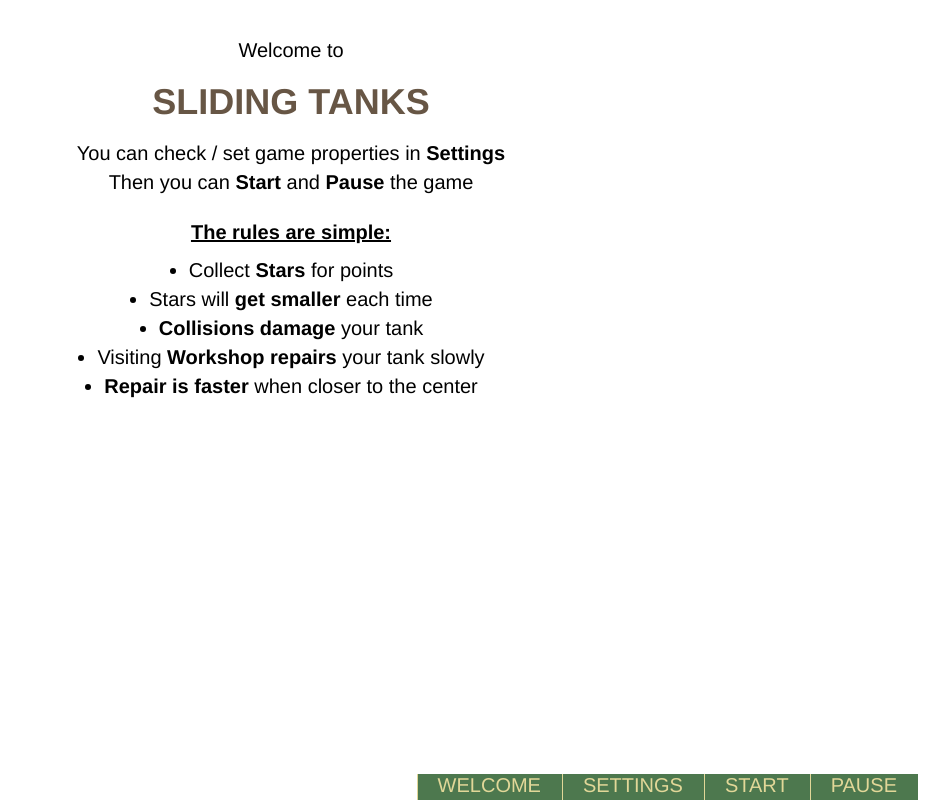
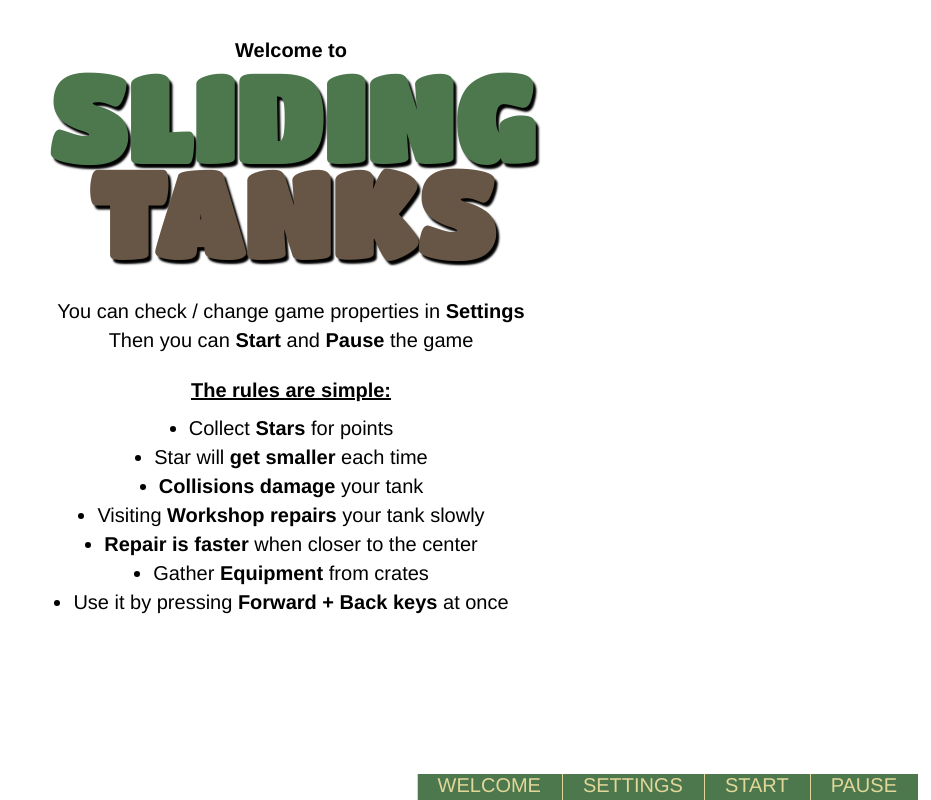
Before and after one commit to MarcinOstaszewski/sliding-tanks, a React (Create React App) app: page / in a window 1280 px wide. Shown: the whole page, without its empty margins (349-1280 px from the left). Built offline with nearby package versions, Linux system fonts and the light colour scheme.

Commit message:
improve Welcome screen

```diff
--- a/src/App.css
+++ b/src/App.css
@@ -1,20 +1,32 @@
+@import url('https://fonts.googleapis.com/css2?family=Titan+One&display=swap');
+
 .App {
     width: 100vw;
     height: 100vh;
     overflow-x: hidden;
     overflow-y: hidden;
 }
+
 html {
     box-sizing: border-box;
     font-size: 20px;
     position: relative;
 }
-body, h1, h2, h3, p, ol, ul {
+
+body,
+h1,
+h2,
+h3,
+p,
+ol,
+ul {
     font-weight: normal;
     font-family: 'Franklin Gothic Medium', 'Arial Narrow', Arial, sans-serif;
     margin: 0;
     padding: 0;
 }
-ol, ul {
+
+ol,
+ul {
     list-style: none;
 }
--- a/src/components/GameStateView/Welcome.Styled.jsx
+++ b/src/components/GameStateView/Welcome.Styled.jsx
@@ -1,6 +1,6 @@
 import styled from 'styled-components';
 import {
-    // coloursPalette,
+    coloursPalette,
     basicStyles,
     headers
 } from '../../helpers/stylesCommons';
@@ -8,9 +8,19 @@ import {
 const WelcomeStyled = styled.div`
     ${basicStyles}
     align-items: center;
-    h1 {
+    h1.main-title {
         ${headers.h1}
+        margin: 0px 0px 32px;
+        font-size: 120px;
+        line-height: 96px;
+        font-family: 'Titan One', cursive;
+        text-shadow: 3px 4px 2px black;
+        text-align: center;
+        span {
+            color: ${coloursPalette.primary}
+        }
     }
+
     h2 {
         ${headers.h2}
     }
--- a/src/components/GameStateView/Welcome.jsx
+++ b/src/components/GameStateView/Welcome.jsx
@@ -4,18 +4,21 @@ import WelcomeStyled from './Welcome.Styled';
 export default function Welcome() {
     return (
         <WelcomeStyled>
-            <p>Welcome to</p>
-            <h1>Sliding Tanks</h1>
-            <p>You can check / set game properties in <strong>Settings</strong></p>
+            <p><strong>Welcome to</strong></p>
+            <h1 className="main-title"><span>Sliding</span><br />Tanks</h1>
+
+            <p>You can check / change game properties in <strong>Settings</strong></p>
             <p>Then you can <strong>Start</strong> and <strong>Pause</strong> the game</p>
 
             <h2>The rules are simple:</h2>
             <ul>
                 <li><p>Collect <strong>Stars</strong> for points</p></li>
-                <li><p>Stars will <strong>get smaller</strong> each time</p></li>
+                <li><p>Star will <strong>get smaller</strong> each time</p></li>
                 <li><p><strong>Collisions damage</strong> your tank</p></li>
                 <li><p>Visiting <strong>Workshop repairs</strong> your tank slowly</p></li>
                 <li><p><strong>Repair is faster</strong> when closer to the center</p></li>
+                <li><p>Gather <strong>Equipment</strong> from crates</p></li>
+                <li><p>Use it by pressing <strong>Forward + Back keys</strong> at once</p></li>
             </ul>
 
         </WelcomeStyled>
```
